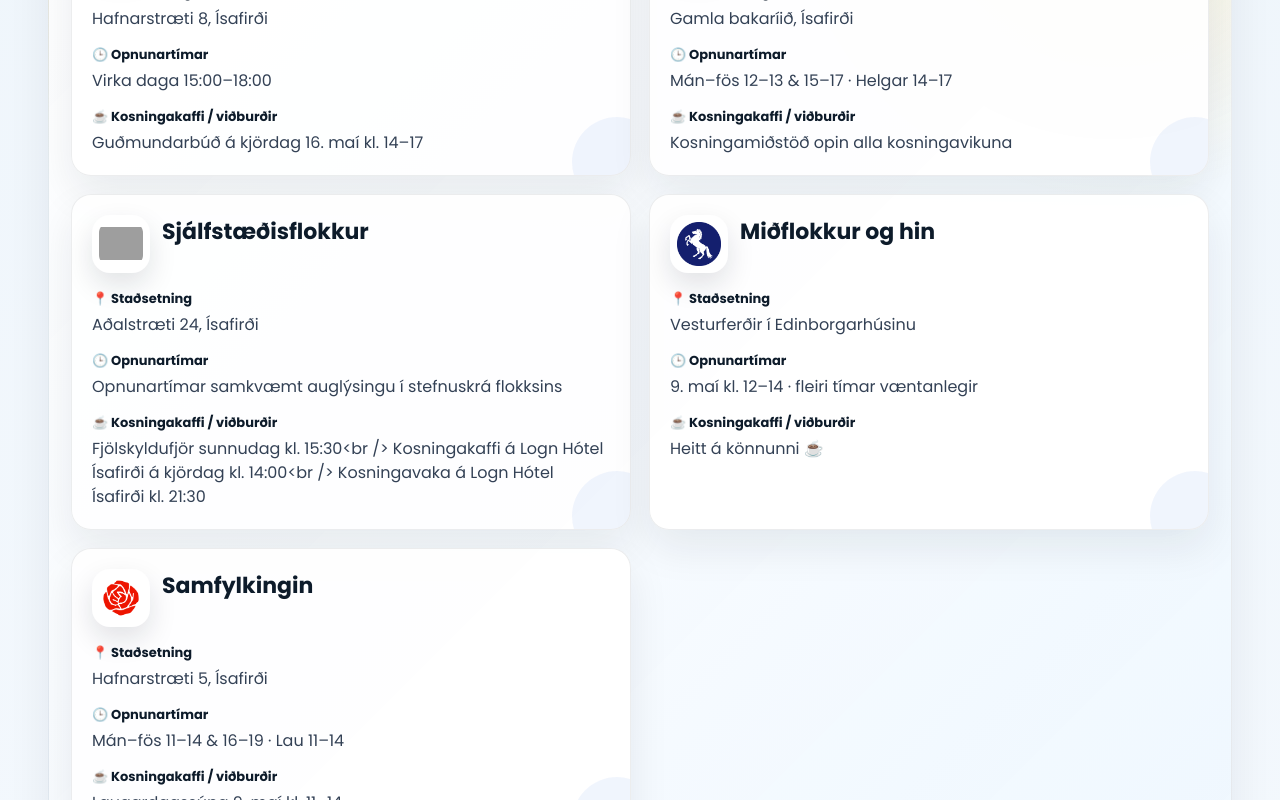
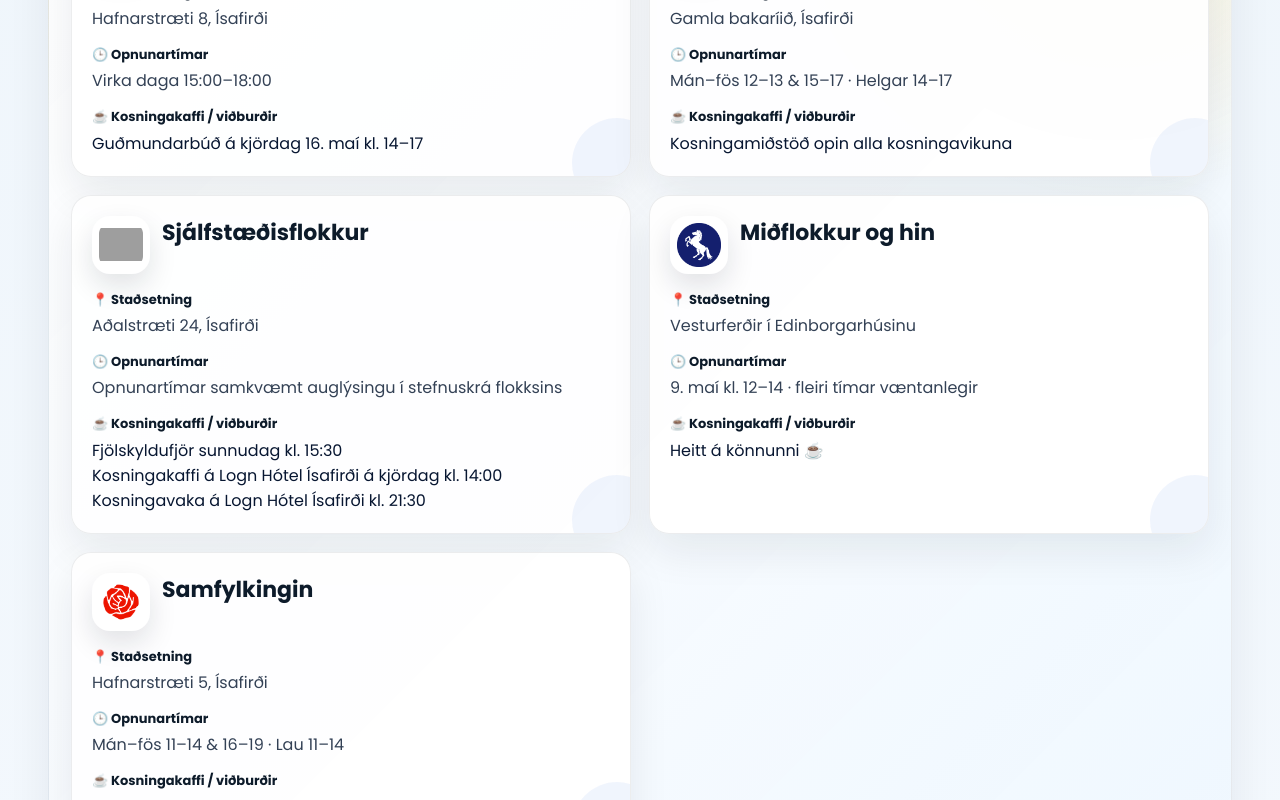
Before and after one commit to raggihg/isafjordur-2026, a React (Vite) app in the folder isafjordur-2026/: page / in a window 1280 px wide. Shown: the part 2800-3600 px from the top of the page. Built offline with nearby package versions, Linux system fonts and the light colour scheme; grey boxes are pictures that could not be loaded.

Commit message:
Update CampaignInfoPanel.jsx

```diff
--- a/isafjordur-2026/src/components/CampaignInfoPanel.jsx
+++ b/isafjordur-2026/src/components/CampaignInfoPanel.jsx
@@ -46,7 +46,7 @@
 
               <div className="campaignInfoLine">
                 <strong>☕ Kosningakaffi / viðburðir</strong>
-                <p>{item.cafe}</p>
+                <div dangerouslySetInnerHTML={{ __html: item.cafe }} />
               </div>
             </article>
           )
```
